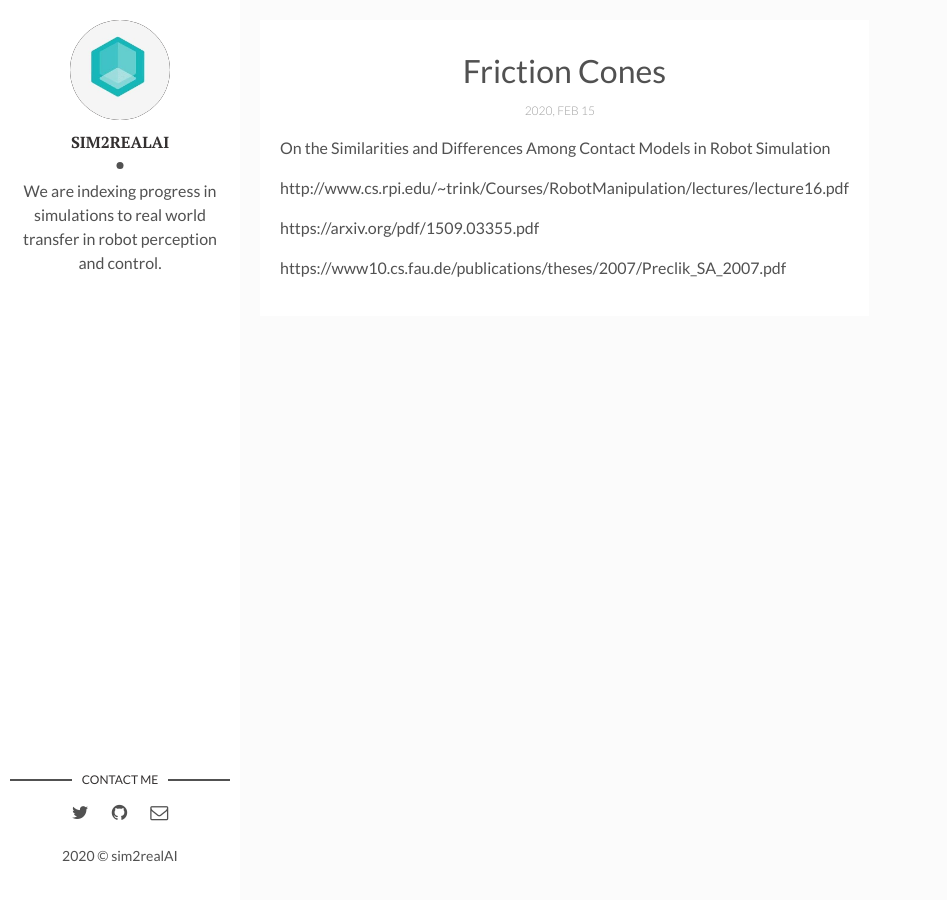
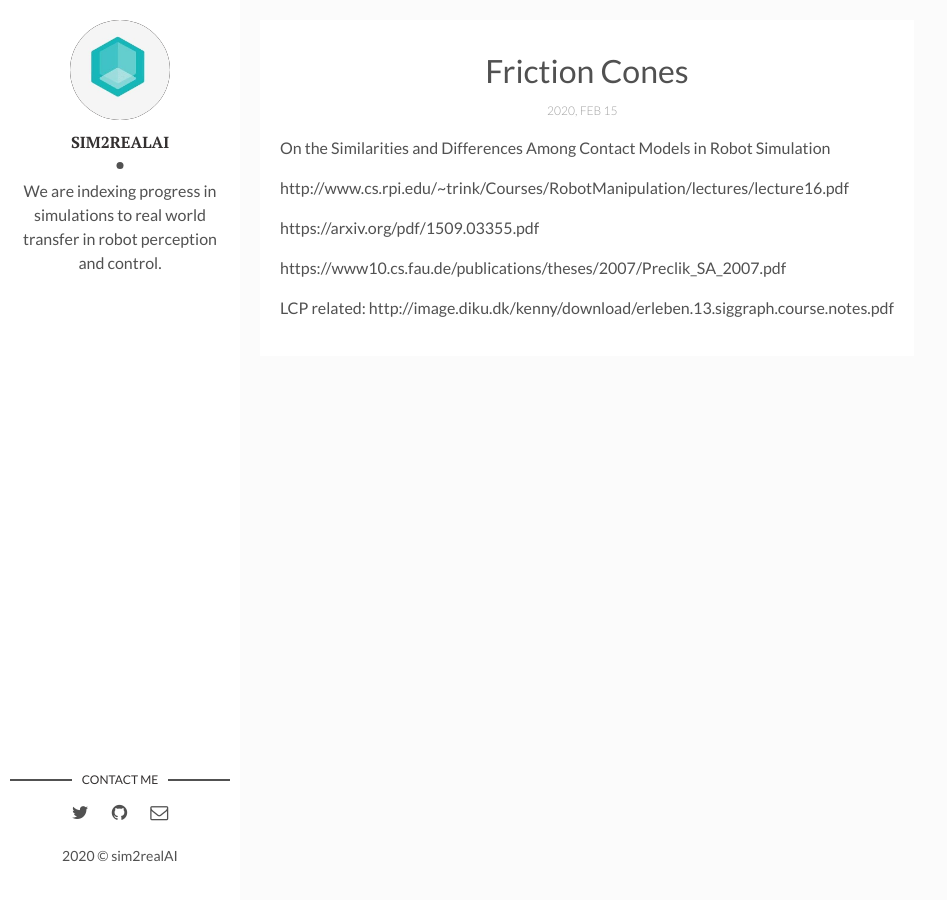
Before and after one commit to backupsim2realai/backupsim2realai.github.io, a Jekyll site: the page built from _posts/2020-04-15-Friction-Cones.markdown, in a window 1280 px wide. Shown: the whole page, without its empty margins (0-947 px from the left). Built offline with Jekyll 4.4.1, drawn with Linux system fonts in a browser that asks for light colours.

Commit message:
adding more notes to FC
Signed-off-by: Ankur Handa <ahanda@nvidia.com>

```diff
--- a/_posts/2020-04-15-Friction-Cones.markdown
+++ b/_posts/2020-04-15-Friction-Cones.markdown
@@ -14,3 +14,5 @@ http://www.cs.rpi.edu/~trink/Courses/RobotManipulation/lectures/lecture16.pdf
 https://arxiv.org/pdf/1509.03355.pdf
 
 https://www10.cs.fau.de/publications/theses/2007/Preclik_SA_2007.pdf
+
+LCP related: http://image.diku.dk/kenny/download/erleben.13.siggraph.course.notes.pdf
```
